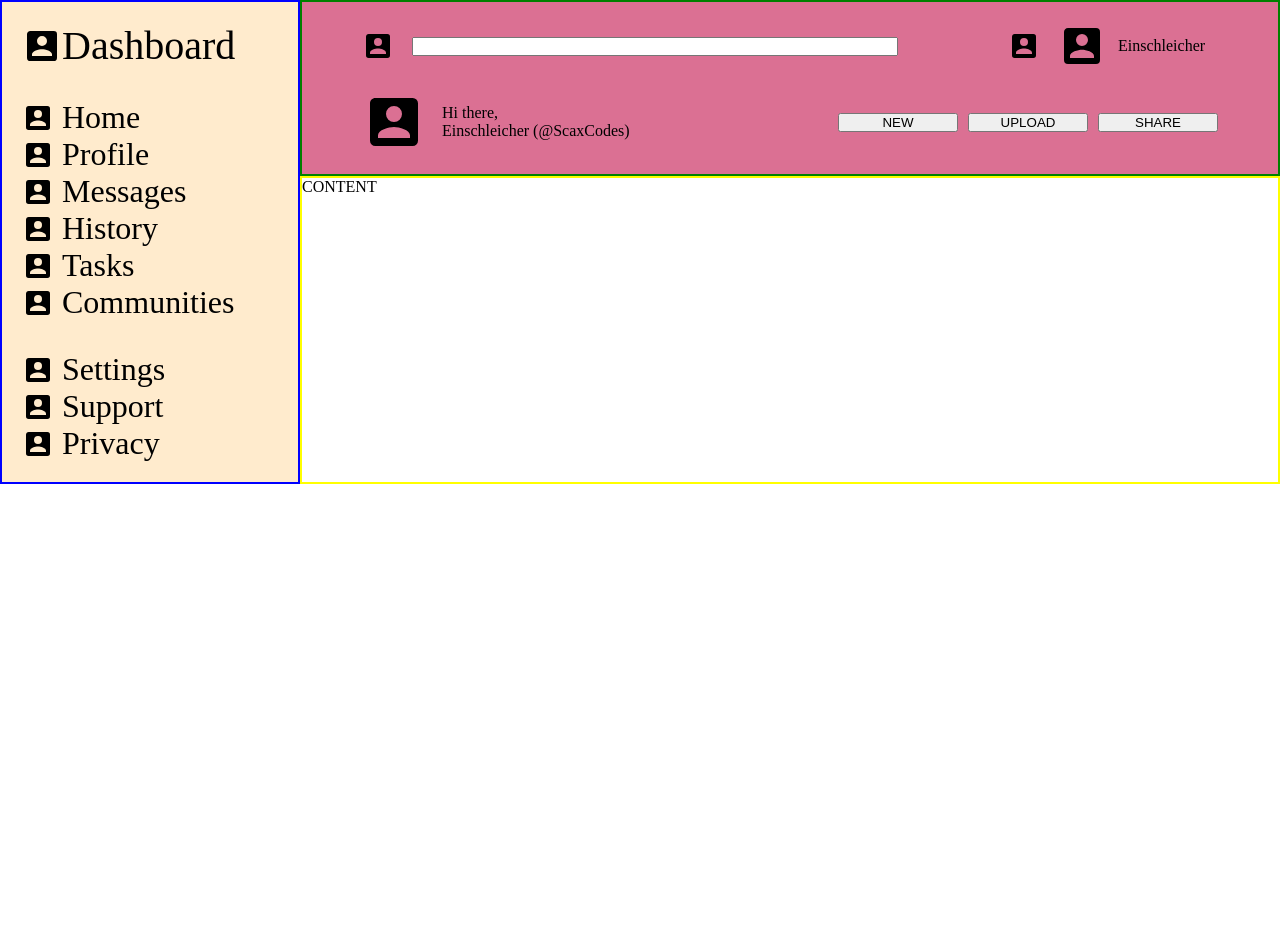
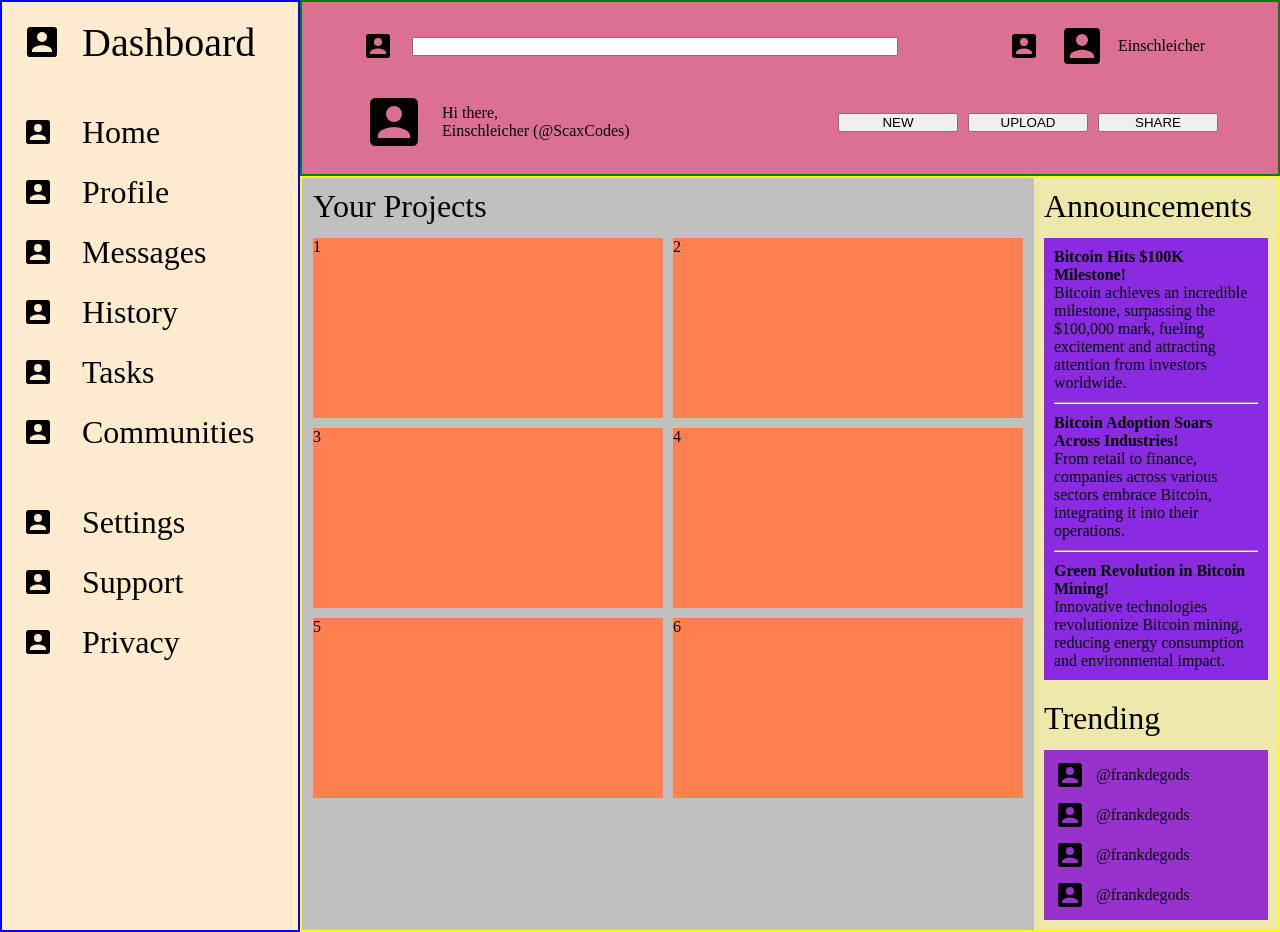
Before and after one commit to Einschleicher/odin-admin-dashboard, a plain HTML site: page index.html in a window 1280 px wide. Before the commit the page ends 800 px from the top, so only its background shows below. Drawn offline with Linux system fonts and the light colour scheme.

Commit message:
Add more content-cards in container two

```diff
--- a/index.html
+++ b/index.html
@@ -35,6 +35,36 @@
             <button>SHARE</button>
         </div>
     </div>
-    <div class="content">CONTENT</div>
+    <div class="content">
+        <div class="content-container-one">
+            <div class="content-title" id="projects-title">Your Projects</div>
+            <div class="content-card">1</div>
+            <div class="content-card">2</div>
+            <div class="content-card">3</div>
+            <div class="content-card">4</div>
+            <div class="content-card">5</div>
+            <div class="content-card">6</div>
+        </div>
+        <div class="content-container-two">
+            <div class="content-title" id="announcements-title">Announcements</div>
+            <div class="announcements-card">
+                <h4>Bitcoin Hits $100K Milestone!</h6>
+                <p>Bitcoin achieves an incredible milestone, surpassing the $100,000 mark, fueling excitement and attracting attention from investors worldwide.
+                <hr>
+                <h4>Bitcoin Adoption Soars Across Industries!</h4>
+                <p>From retail to finance, companies across various sectors embrace Bitcoin, integrating it into their operations.</p>
+                <hr>
+                <h4>Green Revolution in Bitcoin Mining!</h4>
+                <p>Innovative technologies revolutionize Bitcoin mining, reducing energy consumption and environmental impact.</p>
+            </div>
+            <div class="content-title" id="trending-title">Trending</div>
+            <div class="trending-card">
+                <img src="images/account-box.svg" alt="" class="logo"><div>@frankdegods</div>
+                <img src="images/account-box.svg" alt="" class="logo"><div>@frankdegods</div>
+                <img src="images/account-box.svg" alt="" class="logo"><div>@frankdegods</div>
+                <img src="images/account-box.svg" alt="" class="logo"><div>@frankdegods</div>
+            </div>
+        </div>
+    </div>
 </body>
 </html>
--- a/styles.css
+++ b/styles.css
@@ -8,7 +8,7 @@ body {
     display: grid;
     grid-template-columns: 300px 1fr;
     grid-template-rows: auto 1fr;
-    /* height: 100vh; */
+    height: 100vh;
 }
 
 .sidebar {
@@ -19,6 +19,9 @@ body {
     background-color: blanchedalmond;
     display: grid;
     grid-template-columns: 40px 1fr;
+    grid-template-rows: 70px repeat(5, 40px) 70px;
+    grid-auto-rows: 40px;
+    gap: 20px;
     align-items: center;
 }
 
@@ -74,5 +77,64 @@ body {
 }
 
 .content {
+
     border: 2px solid yellow;
+    display: flex;
 }
+
+.content-container-one {
+    flex: 1;
+    background-color: silver;
+    display: grid;
+    justify-content: center;
+    grid-template-columns: 350px 350px;
+    grid-template-rows: 40px;
+    grid-auto-rows: 180px;
+    gap: 10px;
+    padding: 10px;
+}
+
+.content-title {
+    font-size: 2rem;
+}
+
+#projects-title {
+    grid-column: 1 / 3;
+}
+
+.content-card {
+    background-color: coral;
+}
+
+.content-container-two {
+    padding: 10px;
+    width: 25%;
+    background-color: palegoldenrod;
+    display: grid;
+    /* grid-template-rows: 40px 400px 40px 200px; */
+    /* Stretched rows because of auto and 100vh in body */
+    grid-template-rows: 40px auto 40px auto;
+    gap: 10px;
+}
+
+.announcements-card {
+    background-color: blueviolet;
+    margin-bottom: 10px;
+    padding: 10px;
+    /* height: 250px; */
+}
+
+hr {
+    width: -20px;
+    margin: 10px auto;
+}
+
+.trending-card {
+    padding: 10px;
+    background-color: darkorchid;
+    display: grid;
+    grid-template-columns: auto 1fr;
+    grid-auto-rows: 30px;
+    gap: 10px;
+    align-items: center;
+}
```
